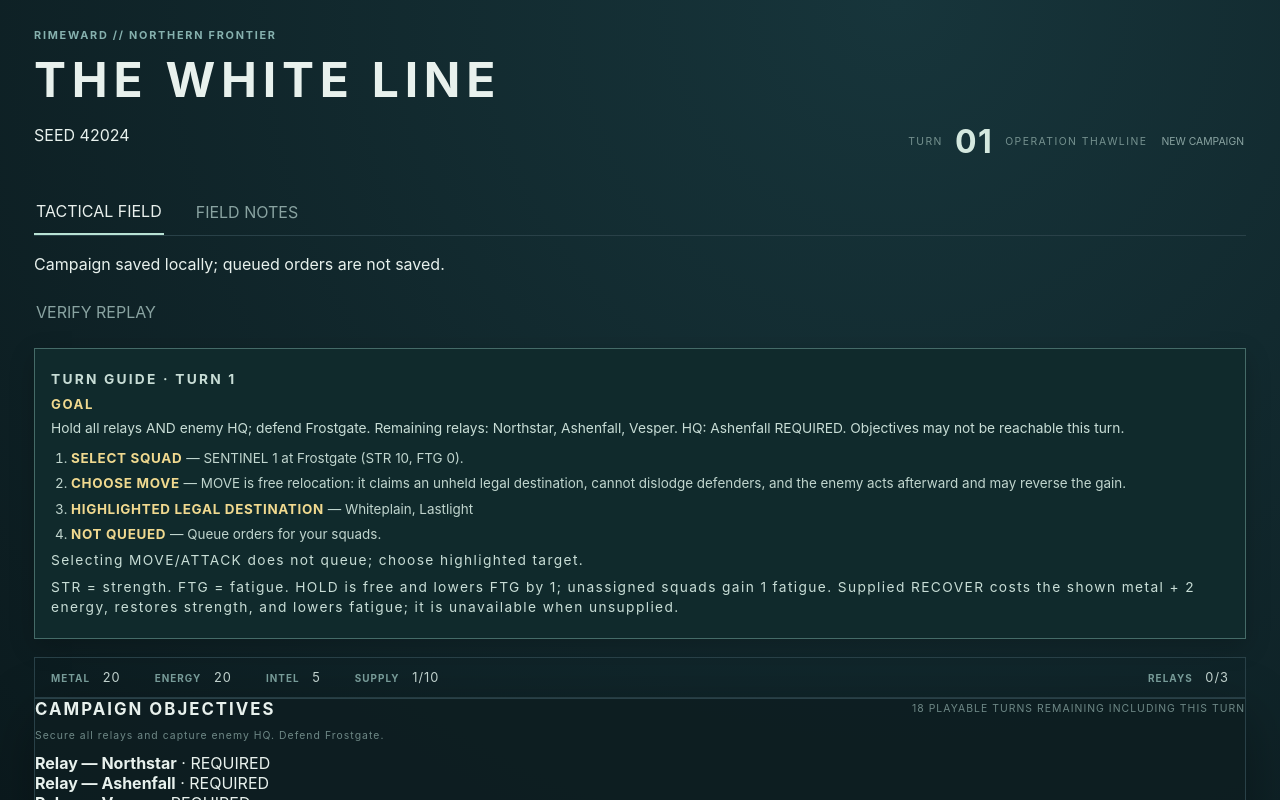
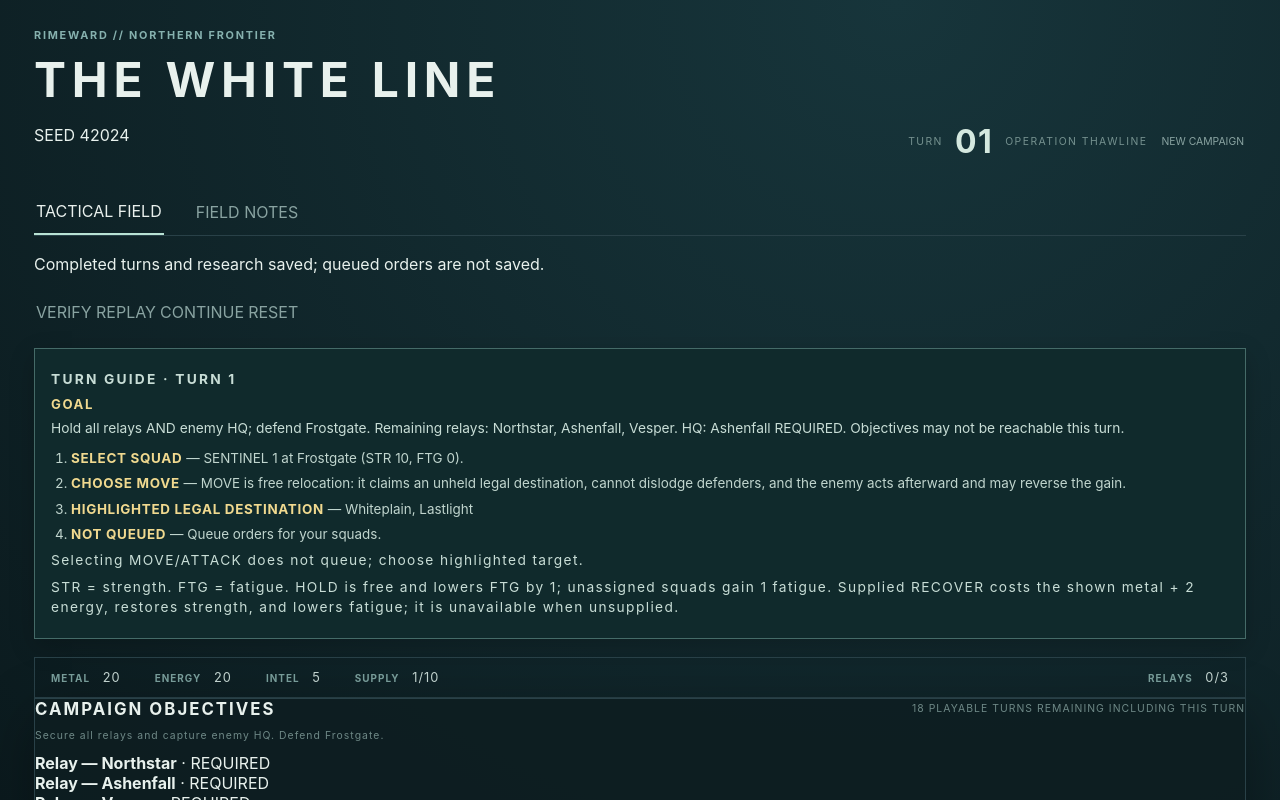
Before and after one commit to mostly-controlled/rimeward, a React (Vite) app: page / in a window 1280 px wide. Both pictures are taken after a click on the button "NEW CAMPAIGN". Shown: the top 800 px of the page. Built offline with nearby package versions, Linux system fonts and the light colour scheme.

Commit message:
Finish explicit campaign controls

```diff
--- a/src/ui/App.tsx
+++ b/src/ui/App.tsx
@@ -51,7 +51,7 @@ const queuedCost = (orders: Order[], state: GameState) =>
   );
 
 const SEED = 42024;
-const SAVE_SUCCESS = "Campaign saved locally; queued orders are not saved.";
+const SAVE_SUCCESS = "Completed turns and research saved; queued orders are not saved.";
 const researchEffect = (branch: ResearchBranch, level: number) =>
   ({
     Logistics: [
@@ -422,6 +422,10 @@ export function App({ initialGame }: { initialGame?: GameState } = {}) {
     setError("");
     const warning = persist(nextGame, [], [], []);
   };
+  const continueCampaign = () => {
+    setSaveStatus("CONTINUING SAVED CAMPAIGN — " + SAVE_SUCCESS);
+    setError("");
+  };
   if (!game.squads.length)
     return (
       <main className="command-shell">
@@ -436,9 +440,20 @@ export function App({ initialGame }: { initialGame?: GameState } = {}) {
             </p>
           )}
           <button onClick={verify}>VERIFY REPLAY</button>
+          {loaded && <button onClick={continueCampaign}>CONTINUE</button>}
           <button className="primary" onClick={reset}>
-            NEW CAMPAIGN · SEED {game.seed}
+            RESTART / RESET · SEED {game.seed}
           </button>
+          <button onClick={() => {
+            const nextGame = createNewCampaign(SEED);
+            setGame(nextGame);
+            setEvents([]);
+            setReports([]);
+            setJournal([]);
+            setOrders([]);
+            setError("");
+            persist(nextGame, [], [], []);
+          }}>NEW CAMPAIGN</button>
         </section>
       </main>
     );
@@ -524,6 +539,8 @@ export function App({ initialGame }: { initialGame?: GameState } = {}) {
             </p>
           )}
           <button onClick={verify}>VERIFY REPLAY</button>
+          {loaded && <button onClick={continueCampaign}>CONTINUE</button>}
+          <button onClick={reset}>RESET</button>
           {game.terminal !== "active" && (
             <section className="terminal card">
               <p className="eyebrow">CAMPAIGN TERMINAL</p>
@@ -536,7 +553,7 @@ export function App({ initialGame }: { initialGame?: GameState } = {}) {
               </h2>
               <p>{game.terminalReason}</p>
               <button className="primary" onClick={reset}>
-                RESTART · SEED {game.seed}
+                RESTART / RESET · SEED {game.seed}
               </button>
               <button
                 onClick={() => {
@@ -551,7 +568,7 @@ export function App({ initialGame }: { initialGame?: GameState } = {}) {
                   persist(nextGame, [], [], []);
                 }}
               >
-                NEW SEED
+                NEW CAMPAIGN · NEW SEED
               </button>
             </section>
           )}
```
